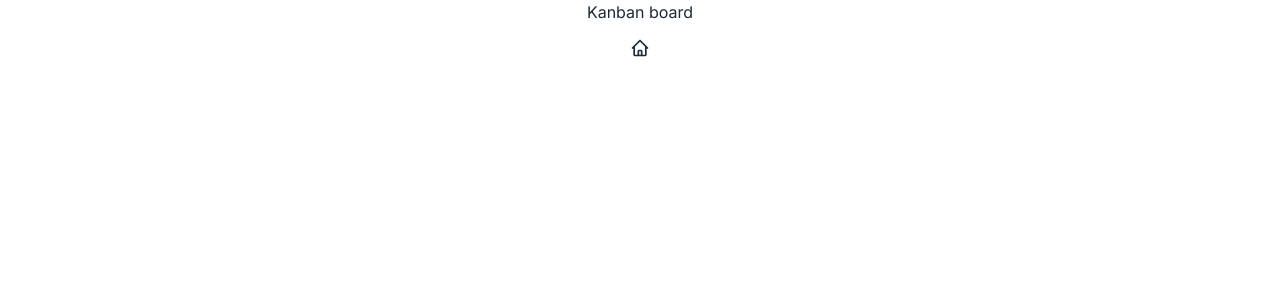
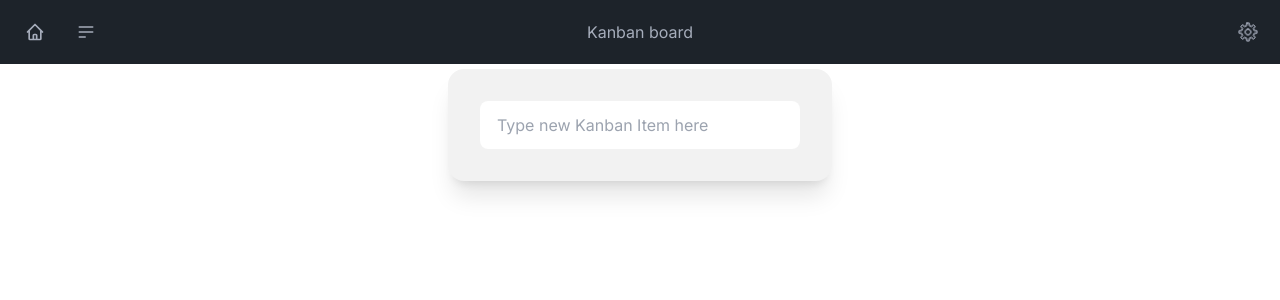
Before and after one commit to jonnef/jonnefde, a Next.js app: page /kanban in a window 1280 px wide. Shown: the top 300 px of the page. Built offline with nearby package versions, Linux system fonts and the light colour scheme.

Commit message:
add two buttons, new pages and kanban components

```diff
--- /dev/null
+++ b/src/app/components/Navbar.tsx
@@ -0,0 +1,21 @@
+import React from 'react'
+import HomeButton from './buttons/Home'
+import MenuButton from './buttons/Menu'
+import SettingsButton from './buttons/Settings'
+
+function NavbarComponent({ headline }: { headline: string }) {
+  return (
+    <div className="navbar bg-base-100" data-theme="dark">
+      <div className="navbar-start">
+        <HomeButton />
+        <MenuButton />
+      </div>
+      <div className="navbar-center lg-flex">
+        {headline}
+      </div>
+      <div className="navbar-end"><SettingsButton /></div>
+    </div>
+  )
+}
+
+export default NavbarComponent
--- a/src/app/components/buttons/Menu.tsx
+++ b/src/app/components/buttons/Menu.tsx
@@ -1,3 +1,4 @@
+import Link from 'next/link'
 import React from 'react'
 
 const MenuButton = () => {
@@ -21,7 +22,7 @@ const MenuButton = () => {
         <ul
           tabIndex={0}
           className="menu menu-sm dropdown-content bg-base-100 rounded-box z-[1] mt-3 w-52 p-2 shadow">
-          <li><a>Homepage</a></li>
+          <li><Link href="/kanban">Kanban</Link></li>
           <li><a>Portfolio</a></li>
           <li><a>About</a></li>
         </ul>
--- a/src/app/components/buttons/Settings.tsx
+++ b/src/app/components/buttons/Settings.tsx
@@ -1,5 +1,4 @@
 import React from 'react'
-import ThemeSwapButton from './ThemeSwap'
 
 const SettingsButton = () => {
   return (
@@ -22,7 +21,9 @@ const SettingsButton = () => {
         <ul
           tabIndex={0}
           className="menu menu-sm dropdown-content bg-base-100 rounded-box z-[1] mt-3 w-52 p-2 shadow">
-          <li><label className="swap swap-rotate"><input type="checkbox" className="theme-controller" value="dark" />
+          <li style={{ alignContent: "center" }}><a>Portfolio</a></li>
+          <li style={{ alignContent: "center" }}><a>About</a></li>
+          <li><label className="swap swap-rotate"><input type="checkbox" className="theme-controller" value="dim" />
             {/* sun icon */}
             <svg
               className="swap-on h-5 w-5 fill-current"
@@ -38,8 +39,6 @@ const SettingsButton = () => {
               xmlns="http://www.w3.org/2000/svg"
               viewBox="0 0 24 24">
               <path d="M21.64,13a1,1,0,0,0-1.05-.14,8.05,8.05,0,0,1-3.37.73A8.15,8.15,0,0,1,9.08,5.49a8.59,8.59,0,0,1,.25-2A1,1,0,0,0,8,2.36,10.14,10.14,0,1,0,22,14.05,1,1,0,0,0,21.64,13Zm-9.5,6.69A8.14,8.14,0,0,1,7.08,5.22v.27A10.15,10.15,0,0,0,17.22,15.63a9.79,9.79,0,0,0,2.1-.22A8.11,8.11,0,0,1,12.14,19.73Z" /></svg></label></li>
-          <li><a>Portfolio</a></li>
-          <li><a>About</a></li>
         </ul>
       </div>
     </div>
--- /dev/null
+++ b/src/app/components/cards/KanbanItem.tsx
@@ -0,0 +1,13 @@
+import React from 'react'
+
+const KanbanItemCard = () => {
+  return (
+    <div className='card bg-base-200 w-96 shadow-xl'>
+      <div className='card-body'>
+        <input type='text' placeholder='Type new Kanban Item here' className='input' />
+      </div>
+    </div>
+  )
+}
+
+export default KanbanItemCard
--- a/src/app/globals.css
+++ b/src/app/globals.css
@@ -16,3 +16,7 @@ body {
 center{
   align-items: center;
 }
+
+.content-part{
+  padding-top: 10px;
+}
--- a/src/app/kanban/new/page.tsx
+++ b/src/app/kanban/new/page.tsx
@@ -1,3 +1,4 @@
+import NavbarComponent from '@/app/components/Navbar'
 import React from 'react'
 
 const NewKanbanItemPage = () => {
--- a/src/app/kanban/page.tsx
+++ b/src/app/kanban/page.tsx
@@ -1,11 +1,27 @@
 import React from 'react'
 import HomeButton from '../components/buttons/Home'
+import NavbarComponent from '../components/Navbar'
+import KanbanItemCard from '../components/cards/KanbanItem'
 
 const KanbanPage = () => {
   return (
     <div>
-      <h1>Kanban board</h1>
-      <HomeButton />
+      <div>
+        <NavbarComponent headline={"Kanban board"} />
+      </div>
+      <div className='container mx-auto'>
+        <div className='grid grid-cols-3'>
+          <div>
+
+          </div>
+          <div style={{ justifySelf: "center", paddingTop: 5 }}>
+            <KanbanItemCard />
+          </div>
+          <div>
+
+          </div>
+        </div>
+      </div>
     </div>
   )
 }
--- a/src/app/page.tsx
+++ b/src/app/page.tsx
@@ -4,22 +4,12 @@ import HomeButton from "./components/buttons/Home";
 import ThemeSwapButton from "./components/buttons/ThemeSwap";
 import SettingsButton from "./components/buttons/Settings";
 import MenuButton from "./components/buttons/Menu";
+import NavbarComponent from "./components/Navbar";
 
 export default function Home() {
   return (
     <main>
-      <div className="navbar bg-base-100" data-theme="dark">
-        <div className="navbar-start">
-          <HomeButton />
-          <MenuButton />
-        </div>
-        <div className="navbar-center lg-flex">
-          Homepage
-        </div>
-        <div className="navbar-end"><SettingsButton /></div>
-      </div>
-
-      <button className="btn" data-theme="cyberpunk"><Link href="/kanban">Kanban</Link></button>
+      <NavbarComponent headline={"Homepage"} />
     </main>
   );
 }
--- a/tailwind.config.ts
+++ b/tailwind.config.ts
@@ -18,6 +18,9 @@ const config: Config = {
   plugins: [
     require('daisyui'),
   ],
+  container: {
+    center: true
+  },
   daisyui: {
     themes: [
       "light",
```
